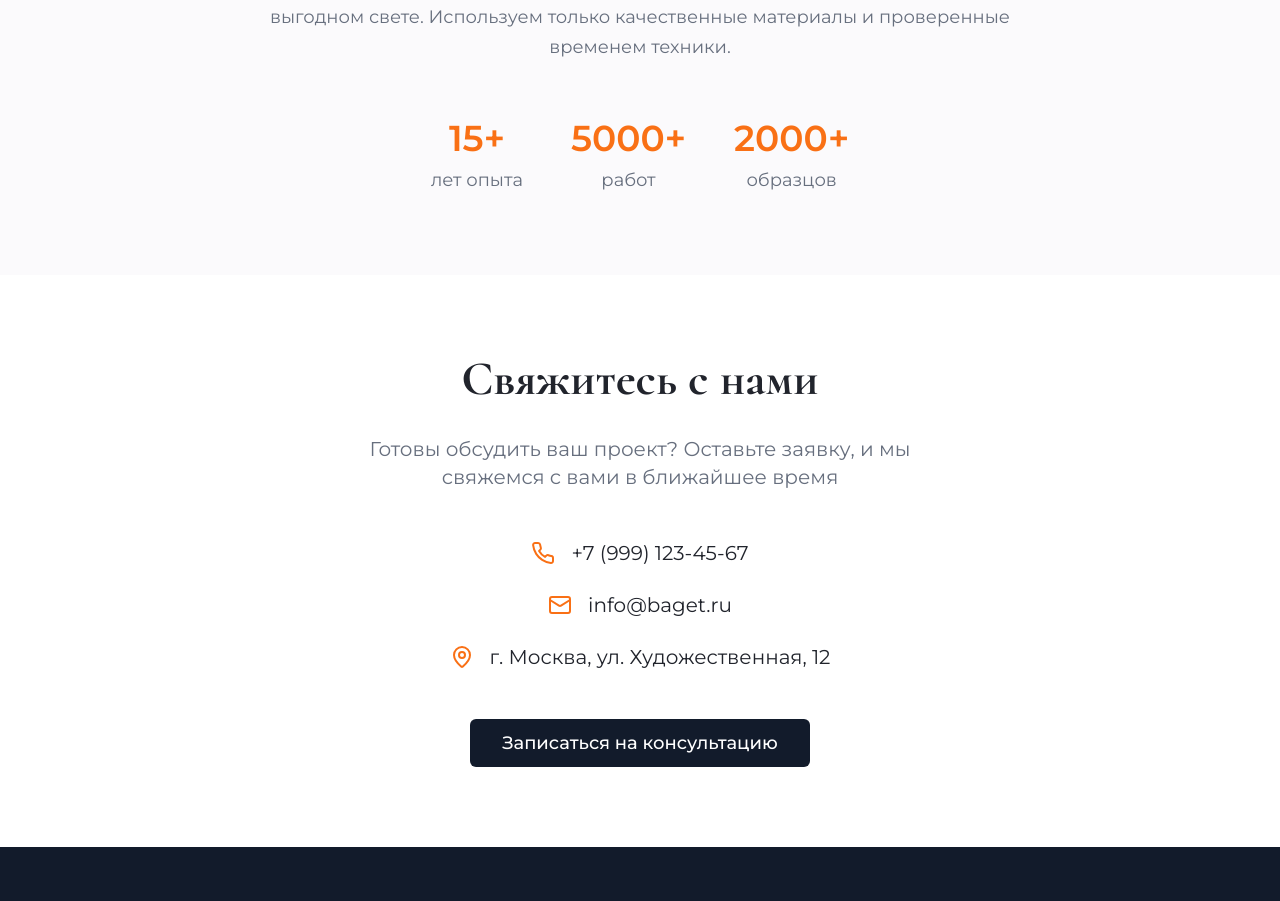
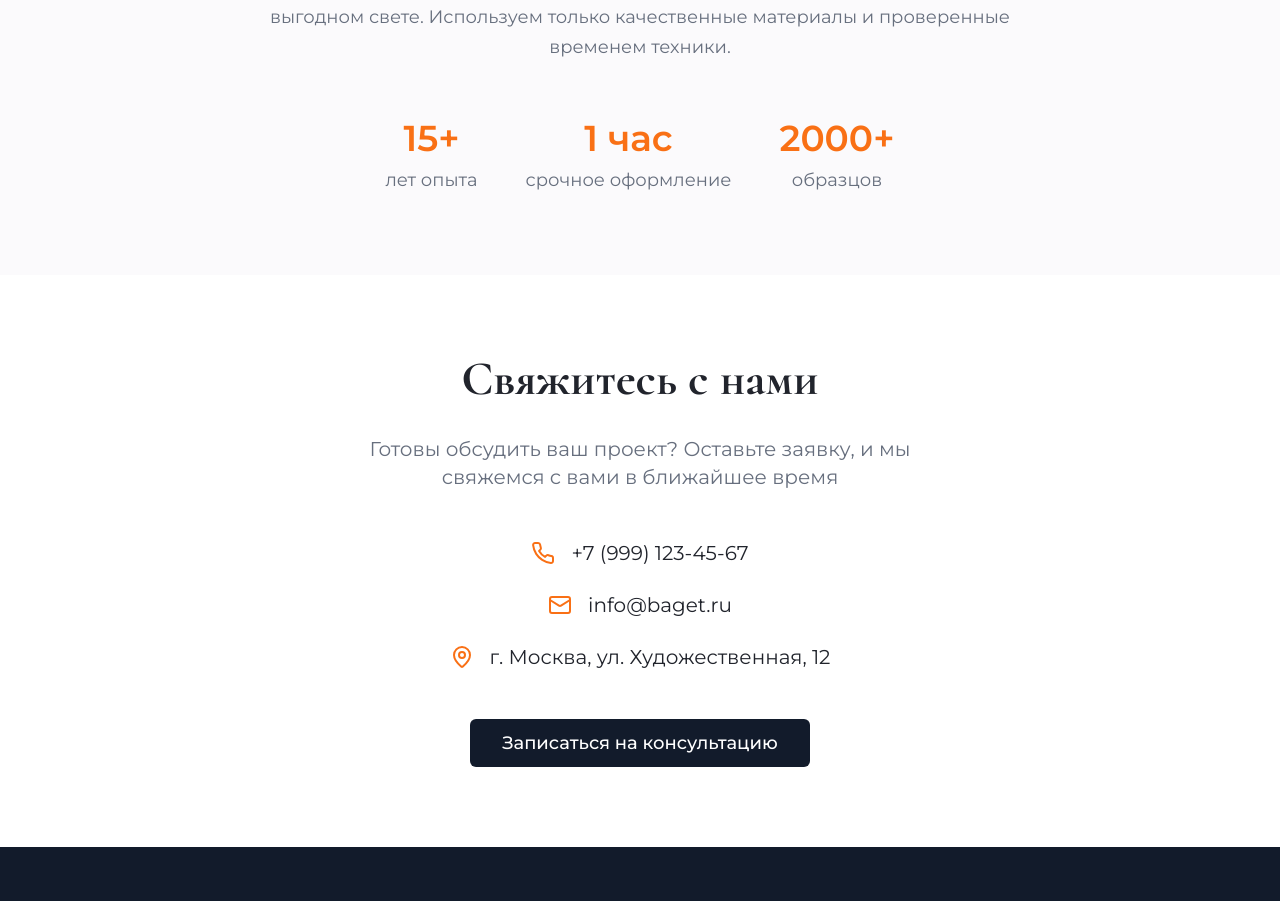
Before and after one commit to pr-poehali-dev/baget-master-project-1, a React (Vite) app: page / in a window 1280 px wide. Shown: the part 2107-3008 px from the top of the page. Built offline with nearby package versions, Linux system fonts and the light colour scheme.

Commit message:
Обновление текста предложения

```diff
--- a/src/pages/Index.tsx
+++ b/src/pages/Index.tsx
@@ -143,8 +143,8 @@ const Index = () => {
                 <div className="text-muted-foreground">лет опыта</div>
               </div>
               <div className="text-center">
-                <div className="text-4xl font-bold text-accent mb-2">5000+</div>
-                <div className="text-muted-foreground">работ</div>
+                <div className="text-4xl font-bold text-accent mb-2">1 час</div>
+                <div className="text-muted-foreground">срочное оформление</div>
               </div>
               <div className="text-center">
                 <div className="text-4xl font-bold text-accent mb-2">2000+</div>
```
